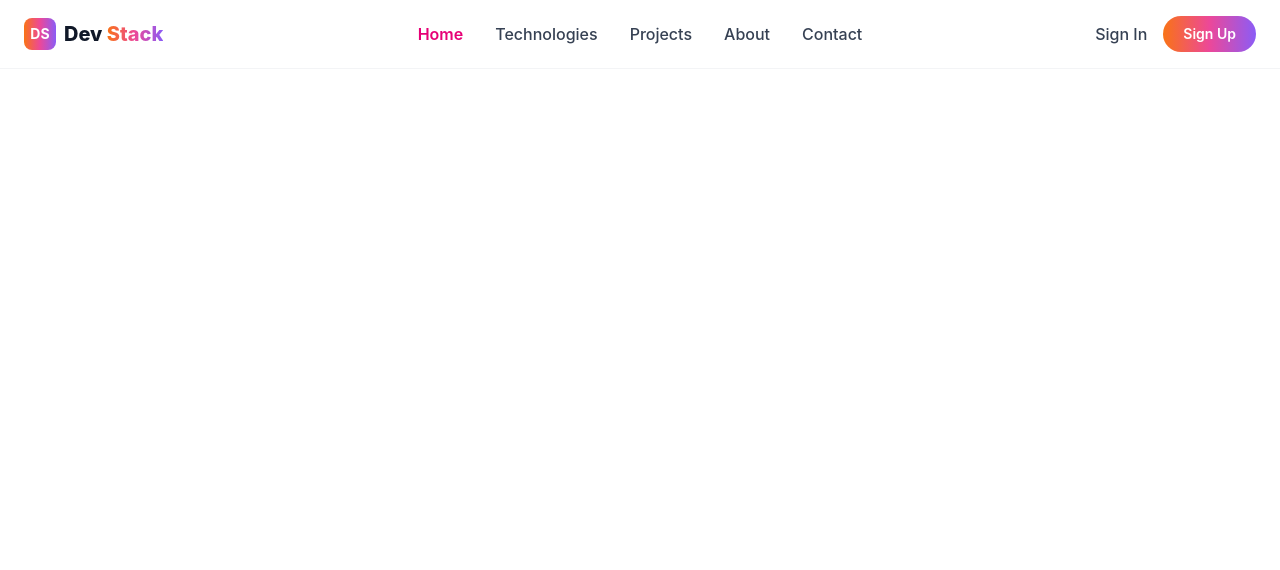
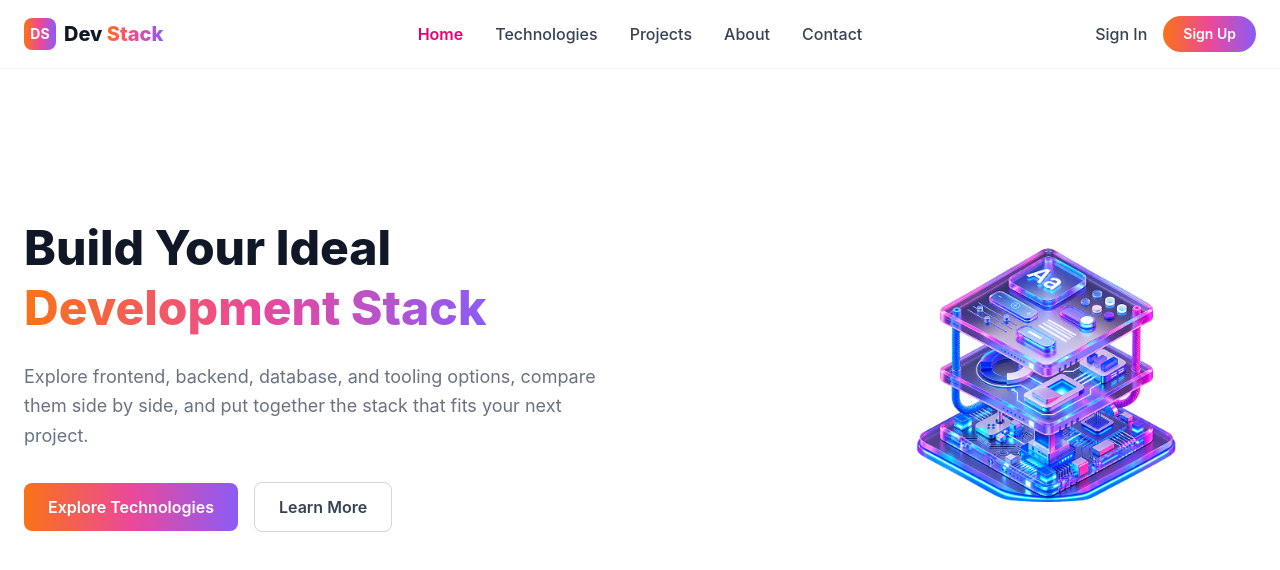
Before and after one commit to ABiR994/DevStack, a React (Vite) app: page / in a window 1280 px wide. Shown: the top 570 px of the page. Built offline with nearby package versions, Linux system fonts and the light colour scheme.

Commit message:
Hero section added

```diff
--- a/src/App.tsx
+++ b/src/App.tsx
@@ -1,9 +1,11 @@
 import Navbar from "./components/Navbar";
+import Hero from "./components/Hero";
 
 function App() {
   return (
     <>
       <Navbar />
+      <Hero />
     </>
   );
 }
--- /dev/null
+++ b/src/components/Hero.tsx
@@ -0,0 +1,36 @@
+import BannerStack from "../assets/banner-stack.png";
+
+const Hero = () => {
+    return (
+        <section className="max-w-7xl mx-auto px-6 py-24 flex items-center justify-between gap-12">
+        <div className="max-w-xl">
+            <h1 className="text-5xl font-extrabold leading-tight text-gray-900">
+            Build Your Ideal
+            <br />
+            <span className="text-gradient-brand">Development Stack</span>
+            </h1>
+
+            <p className="mt-6 text-gray-500 text-lg leading-relaxed">
+            Explore frontend, backend, database, and tooling options, compare
+            them side by side, and put together the stack that fits your next
+            project.
+            </p>
+
+            <div className="mt-8 flex items-center gap-4">
+            <a href="#technologies" className="bg-gradient-brand text-white font-semibold px-6 py-3 rounded-lg hover:opacity-90 transition-opacity">
+                Explore Technologies
+            </a>
+            <a href="#learn-more" className="border border-gray-300 text-gray-700 font-semibold px-6 py-3 rounded-lg hover:border-gray-400 transition-colors">
+                Learn More
+            </a>
+            </div>
+        </div>
+
+        <div className="flex-shrink-0">
+            <img src={BannerStack} alt="Development stack illustration" className="w-[420px]" />
+        </div>
+        </section>
+    );
+};
+
+export default Hero;
```
Also changed, not shown: src/assets/banner-stack.png (renamed from assets/banner-stack.png), src/assets/logo-text.png (renamed from assets/logo-text.png).
